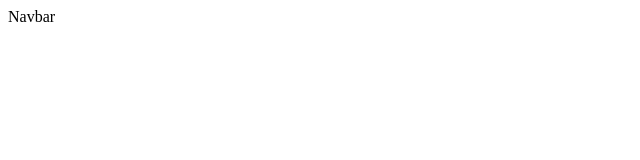
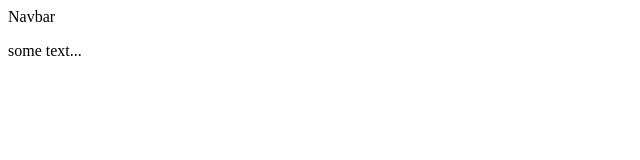
Before and after one commit to andytrue7/git-test, a plain HTML site: page index.html in a window 1280 px wide. Shown: the full height of the page, 0-640 px from the left. Drawn offline with Linux system fonts and the light colour scheme.

Commit message:
Update index.html

```diff
--- a/index.html
+++ b/index.html
@@ -8,5 +8,6 @@
 </head>
 <body>
   <nav>Navbar</nav>
+  <p>some text...</p>
 </body>
 </html>
```
